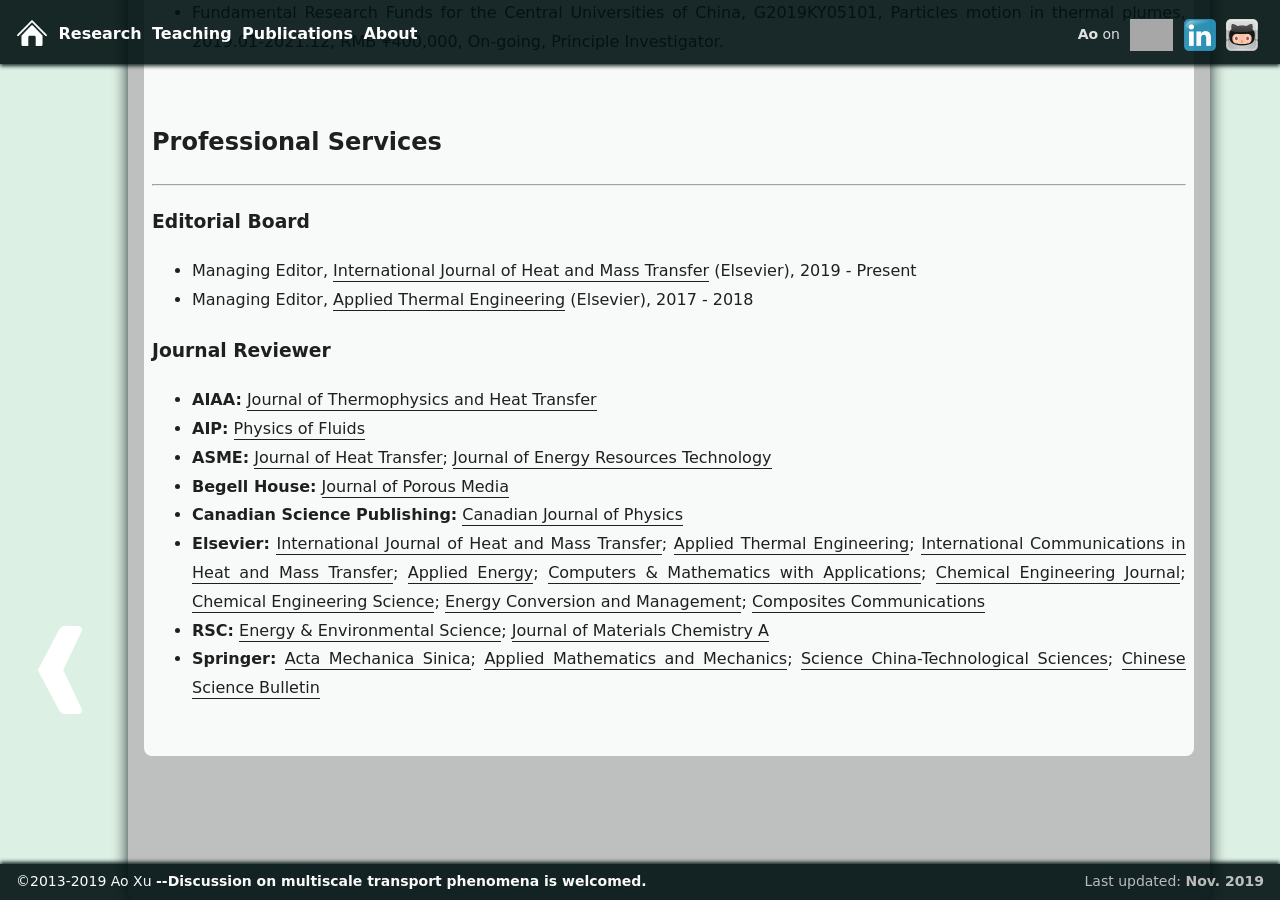
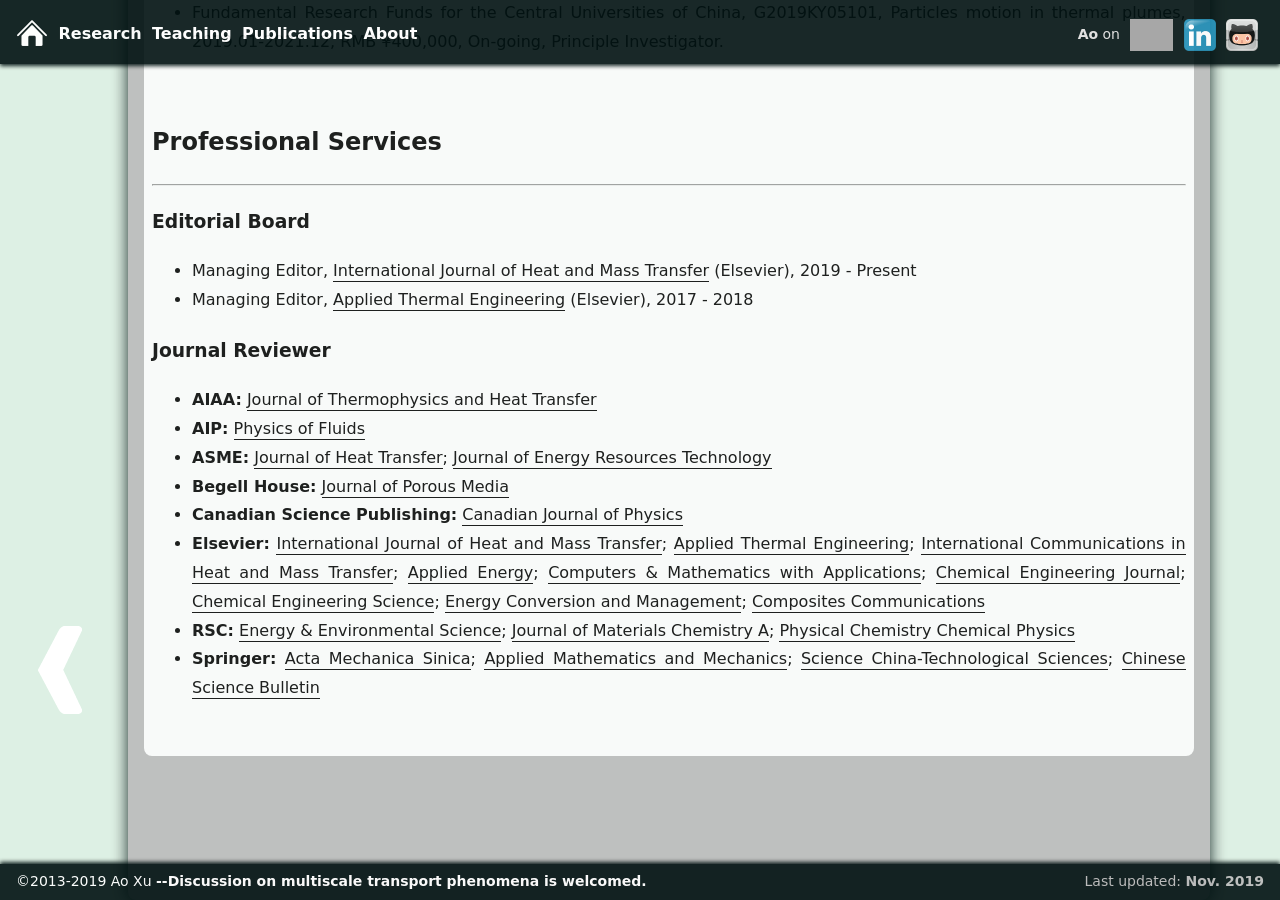
Before and after one commit to xuaoxiqi/xuaoxiqi.github.io, a Jekyll site: the page built from research.html, in a window 1280 px wide and 900 px high, scrolled down 1517 px. Built offline with Jekyll 4.4.1, drawn with Linux system fonts in a browser that asks for light colours; some web fonts are replaced; grey boxes are pictures that could not be loaded.

Commit message:
update reviewer

```diff
--- a/research.html
+++ b/research.html
@@ -93,7 +93,8 @@
         </li>
         <li><b>RSC:</b>
             <a href="https://pubs.rsc.org/en/journals/journal/ee" target="_blank">Energy & Environmental Science</a>;
-            <a href="https://pubs.rsc.org/en/journals/journal/ta" target="_blank">Journal of Materials Chemistry A </a>
+            <a href="https://pubs.rsc.org/en/journals/journal/ta" target="_blank">Journal of Materials Chemistry A</a>;
+            <a href="https://pubs.rsc.org/en/journals/journal/cp" target="_blank">Physical Chemistry Chemical Physics</a>
         </li>
         <li><b>Springer:</b>
             <a href="https://www.springer.com/engineering/mechanics/journal/10409" target="_blank">Acta Mechanica Sinica</a>;
```
